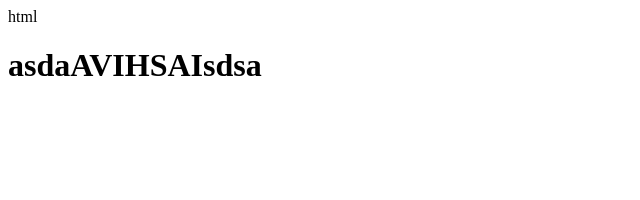
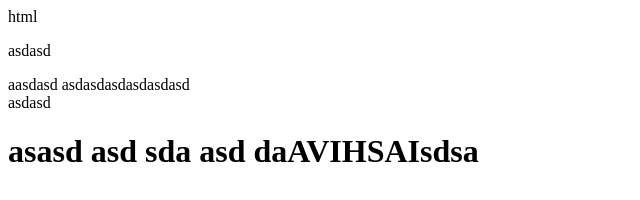
Before and after one commit to avishayhersh18/hello-world, a plain HTML site: page index.html in a window 1280 px wide. Shown: the whole page, without its empty margins (0-640 px from the left). Drawn offline with Linux system fonts and the light colour scheme.

Commit message:
Update of branchs

```diff
--- a/index.html
+++ b/index.html
@@ -7,6 +7,13 @@ html<!DOCTYPE html>
     <title></title>
   </head>
   <body>
-    <h1>asdaAVIHSAIsdsa</h1>
+    <p>
+        asdasd
+        <div>
+            aasdasd
+            asdasdasdasdasdasd
+        </div>asdasd
+    </p>
+    <h1>asasd asd sda asd daAVIHSAIsdsa</h1>
   </body>
 </html>
```
